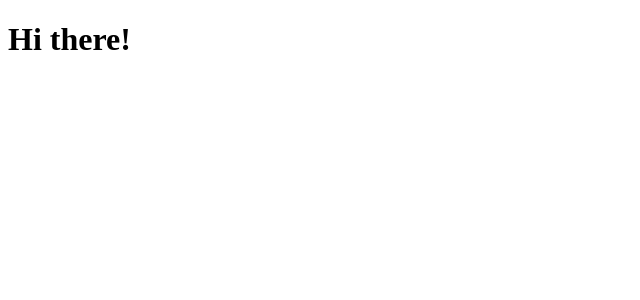
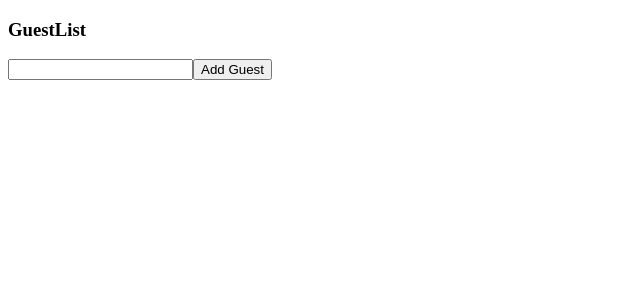
Before and after one commit to gaidap/learn-typescript, a React (Create React App) app in the folder react/rts/: page / in a window 1280 px wide. Shown: the top 300 px of the page, without its empty margins (0-640 px from the left). Built offline with nearby package versions, Linux system fonts and the light colour scheme; the HTML template or start-up script is replaced by a standard one.

Commit message:
finished guest list example

```diff
--- /dev/null
+++ b/react/rts/public/index.html
@@ -0,0 +1,16 @@
+<!DOCTYPE html>
+<html lang="en">
+
+<head>
+  <meta charset="utf-8" />
+  <meta name="viewport" content="width=device-width, initial-scale=1" />
+  <title>Guest List React App</title>
+</head>
+
+<body>
+
+  <div id="root"></div>
+
+</body>
+
+</html>
--- a/react/rts/src/index.tsx
+++ b/react/rts/src/index.tsx
@@ -1,8 +1,9 @@
 import ReactDOM from 'react-dom';
+import GuestList from './state/GuestList'
 
 const App = () => {
   return (<div>
-    <h1>Hi there!</h1>
+    <GuestList />
   </div>);
 };
 
--- /dev/null
+++ b/react/rts/src/state/GuestList.tsx
@@ -0,0 +1,24 @@
+import { useState } from 'react'
+
+const GuestList: React.FC = () => {
+  const [name, setName] = useState('');
+  const [guests, setGuests] = useState<Array<string>>([]);
+
+  const onClick = () => {
+    setName('');
+    setGuests([...guests, name]);
+  };
+
+  return (<div>
+    <h3>GuestList</h3>
+    <ul>
+      {guests.map((guest) => (
+        <li key={guest}>{guest}</li>
+      ))}
+    </ul>
+    <input value={name} onChange={(e) => setName(e.target.value)} />
+    <button onClick={onClick}>Add Guest</button>
+  </div>);
+};
+
+export default GuestList;
```
Also changed, not shown: 1 other file (tests, documents, lock files or other folders).
